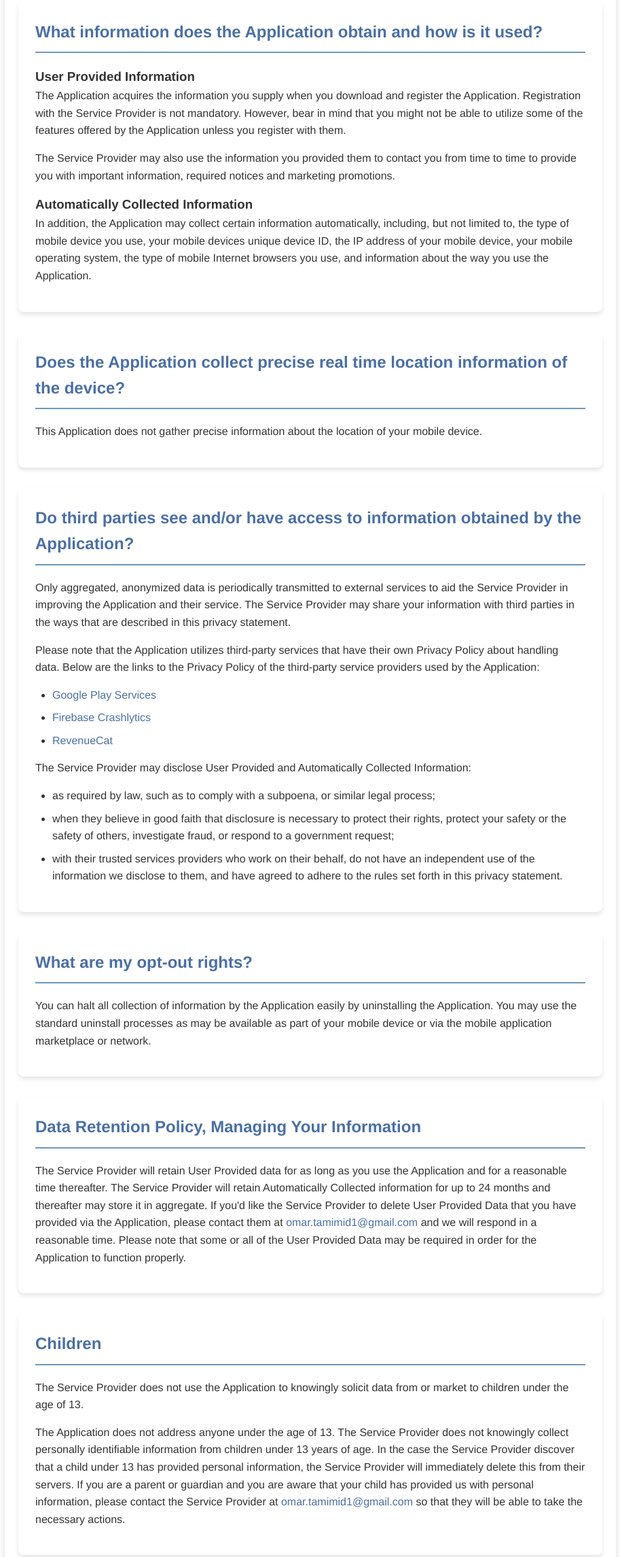
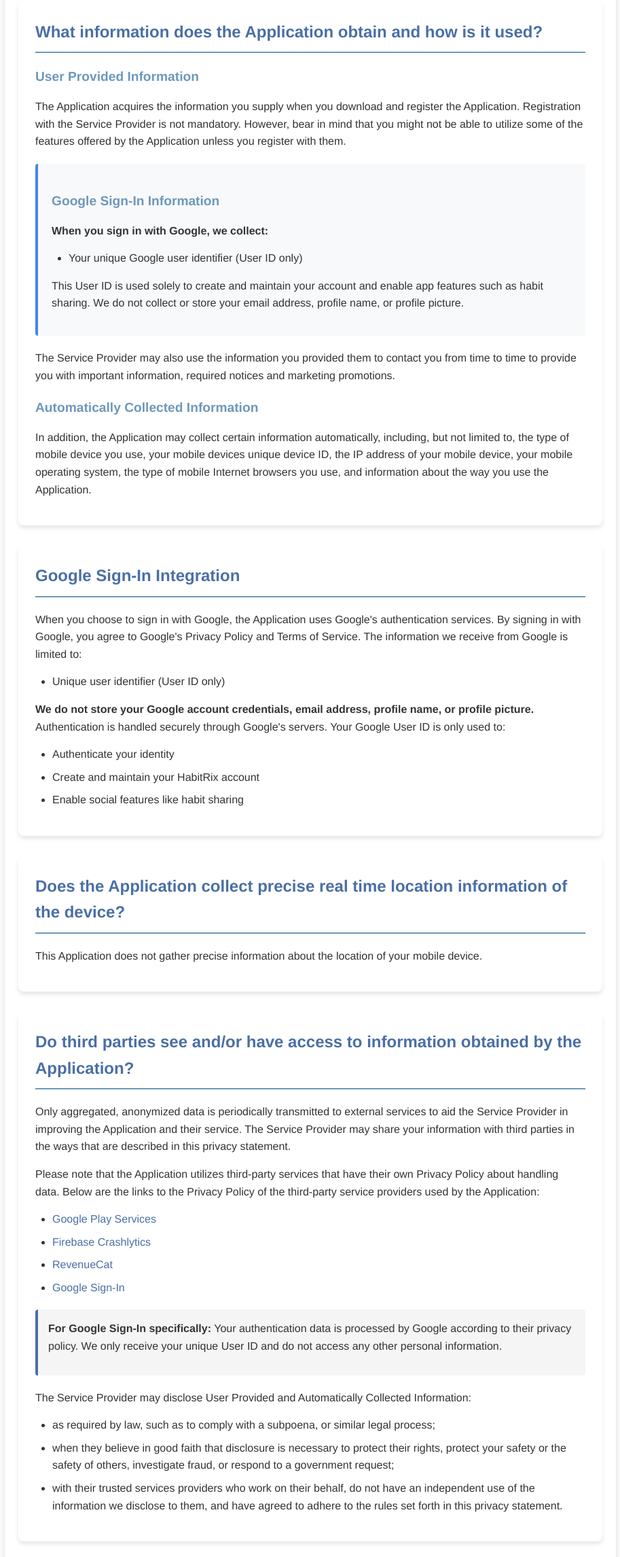
Before and after one commit to tamtom/tamtom.github.io, a plain HTML site: page habitrixpolicy.html in a window 1280 px wide. Shown: the part 454-2745 px from the top of the page at 68% size, without its empty margins (183-1096 px from the left). Drawn offline with Linux system fonts and the light colour scheme.

Commit message:
Update habitrixpolicy.html

```diff
--- a/habitrixpolicy.html
+++ b/habitrixpolicy.html
@@ -74,6 +74,13 @@
       font-size: 1.5rem;
     }
 
+    h3 {
+      color: var(--secondary-color);
+      margin-top: 20px;
+      margin-bottom: 15px;
+      font-size: 1.2rem;
+    }
+
     p {
       margin-bottom: 15px;
     }
@@ -102,6 +109,14 @@
       background-color: var(--accent-color);
       padding: 15px;
       border-left: 4px solid var(--primary-color);
+      margin: 20px 0;
+      border-radius: 4px;
+    }
+
+    .google-signin-section {
+      background-color: #f8f9fa;
+      border-left: 4px solid #4285f4;
+      padding: 20px;
       margin: 20px 0;
       border-radius: 4px;
     }
@@ -169,11 +184,34 @@
       <h3>User Provided Information</h3>
       <p>The Application acquires the information you supply when you download and register the Application. Registration with the Service Provider is not mandatory. However, bear in mind that you might not be able to utilize some of the features offered by the Application unless you register with them.</p>
 
+             <div class="google-signin-section">
+         <h3>Google Sign-In Information</h3>
+         <p><strong>When you sign in with Google, we collect:</strong></p>
+         <ul>
+           <li>Your unique Google user identifier (User ID only)</li>
+         </ul>
+         <p>This User ID is used solely to create and maintain your account and enable app features such as habit sharing. We do not collect or store your email address, profile name, or profile picture.</p>
+       </div>
+
       <p>The Service Provider may also use the information you provided them to contact you from time to time to provide you with important information, required notices and marketing promotions.</p>
 
       <h3>Automatically Collected Information</h3>
       <p>In addition, the Application may collect certain information automatically, including, but not limited to, the type of mobile device you use, your mobile devices unique device ID, the IP address of your mobile device, your mobile operating system, the type of mobile Internet browsers you use, and information about the way you use the Application.</p>
     </section>
+
+         <section class="section">
+       <h2>Google Sign-In Integration</h2>
+       <p>When you choose to sign in with Google, the Application uses Google's authentication services. By signing in with Google, you agree to Google's Privacy Policy and Terms of Service. The information we receive from Google is limited to:</p>
+       <ul>
+         <li>Unique user identifier (User ID only)</li>
+       </ul>
+       <p><strong>We do not store your Google account credentials, email address, profile name, or profile picture.</strong> Authentication is handled securely through Google's servers. Your Google User ID is only used to:</p>
+       <ul>
+         <li>Authenticate your identity</li>
+         <li>Create and maintain your HabitRix account</li>
+         <li>Enable social features like habit sharing</li>
+       </ul>
+     </section>
 
     <section class="section">
       <h2>Does the Application collect precise real time location information of the device?</h2>
@@ -189,7 +227,12 @@
         <li><a href="https://www.google.com/policies/privacy/" target="_blank" rel="noopener noreferrer">Google Play Services</a></li>
         <li><a href="https://firebase.google.com/support/privacy/" target="_blank" rel="noopener noreferrer">Firebase Crashlytics</a></li>
         <li><a href="https://www.revenuecat.com/privacy" target="_blank" rel="noopener noreferrer">RevenueCat</a></li>
+        <li><a href="https://developers.google.com/identity/sign-in/web/privacy" target="_blank" rel="noopener noreferrer">Google Sign-In</a></li>
       </ul>
+
+             <div class="highlight">
+         <p><strong>For Google Sign-In specifically:</strong> Your authentication data is processed by Google according to their privacy policy. We only receive your unique User ID and do not access any other personal information.</p>
+       </div>
 
       <p>The Service Provider may disclose User Provided and Automatically Collected Information:</p>
       <ul>
@@ -202,11 +245,26 @@
     <section class="section">
       <h2>What are my opt-out rights?</h2>
       <p>You can halt all collection of information by the Application easily by uninstalling the Application. You may use the standard uninstall processes as may be available as part of your mobile device or via the mobile application marketplace or network.</p>
+
+             <div class="highlight">
+         <p><strong>For Google Sign-In:</strong> You can disconnect your Google account from the Application at any time by:</p>
+         <ul>
+           <li>Using the "Logout" option in the Application settings</li>
+           <li>Using the "Delete Account" option in the Application settings (permanently removes all your data)</li>
+           <li>Revoking access through your <a href="https://myaccount.google.com/permissions" target="_blank" rel="noopener noreferrer">Google Account permissions page</a></li>
+         </ul>
+       </div>
     </section>
 
     <section class="section">
       <h2>Data Retention Policy, Managing Your Information</h2>
-      <p>The Service Provider will retain User Provided data for as long as you use the Application and for a reasonable time thereafter. The Service Provider will retain Automatically Collected information for up to 24 months and thereafter may store it in aggregate. If you'd like the Service Provider to delete User Provided Data that you have provided via the Application, please contact them at <a href="mailto:omar.tamimid1@gmail.com">omar.tamimid1@gmail.com</a> and we will respond in a reasonable time. Please note that some or all of the User Provided Data may be required in order for the Application to function properly.</p>
+      <p>The Service Provider will retain User Provided data for as long as you use the Application and for a reasonable time thereafter. The Service Provider will retain Automatically Collected information for up to 24 months and thereafter may store it in aggregate.</p>
+
+             <div class="highlight">
+         <p><strong>For Google Sign-In data:</strong> Only your Google User ID is retained as long as your account remains active. If you use the "Delete Account" option in the Application settings, all your data including your User ID is permanently removed from our servers immediately.</p>
+       </div>
+
+      <p>If you'd like the Service Provider to delete User Provided Data that you have provided via the Application, please contact them at <a href="mailto:omar.tamimid1@gmail.com">omar.tamimid1@gmail.com</a> and we will respond in a reasonable time. Please note that some or all of the User Provided Data may be required in order for the Application to function properly.</p>
     </section>
 
     <section class="section">
@@ -218,7 +276,11 @@
 
     <section class="section">
       <h2>Security</h2>
-      <p>The Service Provider are concerned about safeguarding the confidentiality of your information. The Service Provider provide physical, electronic, and procedural safeguards to protect information we process and maintain. For example, we limit access to this information to authorized employees and contractors who need to know that information in order to operate, develop or improve their Application. Please be aware that, although we endeavor provide reasonable security for information we process and maintain, no security system can prevent all potential security breaches.</p>
+      <p>The Service Provider are concerned about safeguarding the confidentiality of your information. The Service Provider provide physical, electronic, and procedural safeguards to protect information we process and maintain. For example, we limit access to this information to authorized employees and contractors who need to know that information in order to operate, develop or improve their Application.</p>
+
+      <p><strong>Google Sign-In Security:</strong> When you use Google Sign-In, your credentials are handled by Google's secure authentication system. We never store your Google password or have access to your Google account credentials.</p>
+
+      <p>Please be aware that, although we endeavor provide reasonable security for information we process and maintain, no security system can prevent all potential security breaches.</p>
     </section>
 
     <section class="section">
@@ -229,6 +291,13 @@
     <section class="section">
       <h2>Your Consent</h2>
       <p>By using the Application, you are giving your consent to the Service Provider processing of your information as set forth in this Privacy Policy now and as amended by us. "Processing," means using cookies on a computer/hand held device or using or touching information in any way, including, but not limited to, collecting, storing, deleting, using, combining and disclosing information.</p>
+
+             <p><strong>By signing in with Google, you consent to:</strong></p>
+       <ul>
+         <li>The collection and processing of your Google User ID as described in this policy</li>
+         <li>The storage of your User ID on our secure servers for account management</li>
+         <li>The use of your User ID to enable social features like habit sharing</li>
+       </ul>
     </section>
 
     <div class="contact">
```
